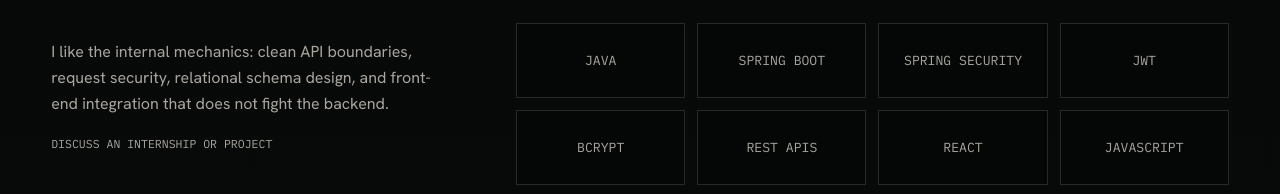
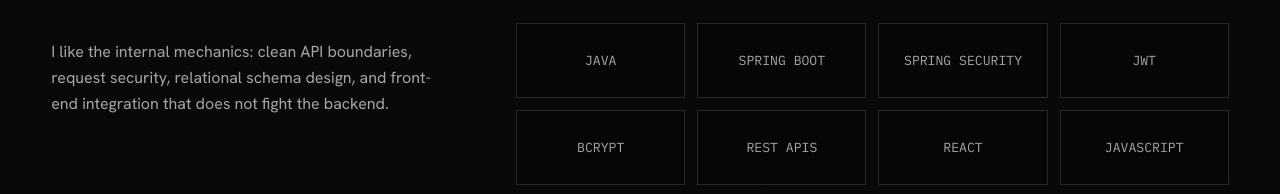
Before and after one commit to Swaraj0730/Portfolio, a website built with Vite: page index.html in a window 1280 px wide. Shown: the part 2020-2214 px from the top of the page. Built offline with nearby package versions, Linux system fonts and the light colour scheme.

Commit message:
Update index.html

```diff
--- a/index.html
+++ b/index.html
@@ -127,7 +127,6 @@
             I like the internal mechanics: clean API boundaries, request security,
             relational schema design, and front-end integration that does not fight the backend.
           </p>
-          <a class="text-link" href="mailto:swarajnamdeo.dev@gmail.com">Discuss an internship or project</a>
         </div>
         <div class="skills-cloud reveal" aria-label="Technical skills">
           <span>Java</span><span>Spring Boot</span><span>Spring Security</span><span>JWT</span>
```
